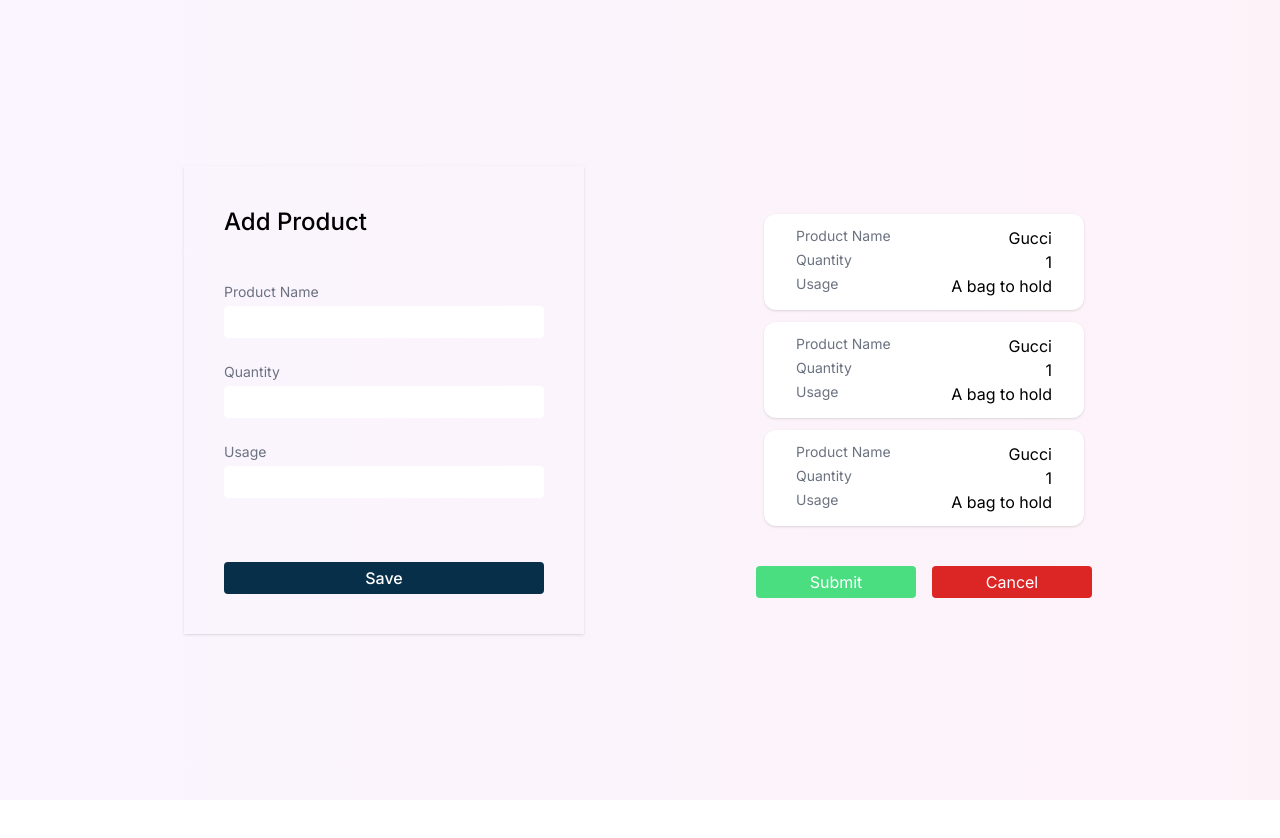
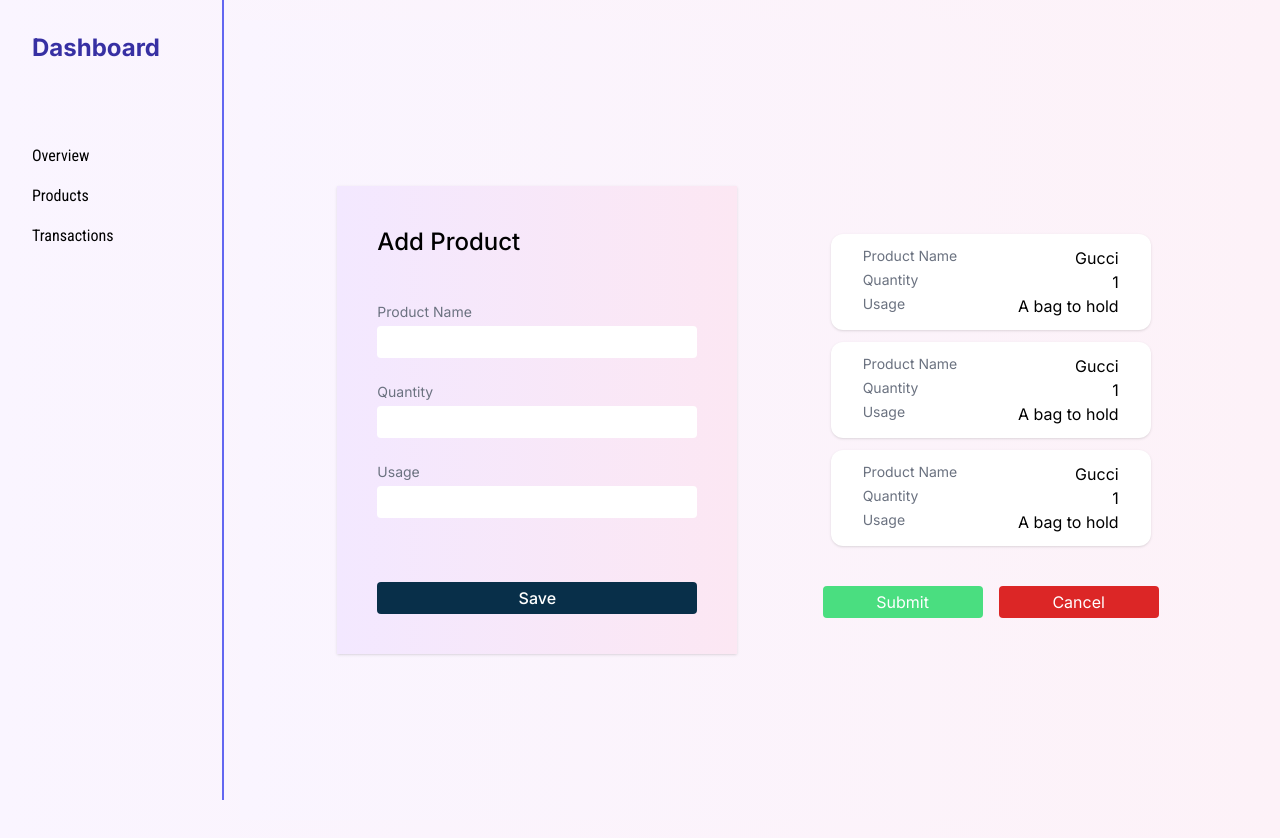
Before and after one commit to rutbirhanu/Inventory-Management, a Next.js app: page /products in a window 1280 px wide. Before the commit the page ends 800 px from the top, so only its background shows below. Built offline with nearby package versions, Linux system fonts and the light colour scheme.

Commit message:
include the nav bar in layout

```diff
--- a/src/app/layout.js
+++ b/src/app/layout.js
@@ -1,5 +1,13 @@
 import { Inter } from "next/font/google";
 import "./globals.css";
+import { Roboto_Condensed } from "next/font/google";
+
+const robotoCondensed = Roboto_Condensed({
+  weight: ['400', '700'],
+  subsets: ['latin'],
+  display: 'swap',
+});
+
 
 const inter = Inter({ subsets: ["latin"] });
 
@@ -11,7 +19,22 @@ export const metadata = {
 export default function RootLayout({ children }) {
   return (
     <html lang="en">
-      <body className={inter.className}>{children}</body>
-    </html>
+    <body
+      className={`${inter.className} flex bg-gradient-to-r from-purple-50 to-pink-50`}>
+      <aside className="flex flex-col w-56 p-8 fixed top-0 left-0 bottom-0 border-r-2 min-h-screen border-indigo-500">
+        <h2 className="text-2xl font-bold mb-20 text-indigo-800">Dashboard</h2>
+        <ul className="space-y-4">
+          <li className={robotoCondensed.className}>Overview</li>
+          <li className={robotoCondensed.className}>Products</li>
+          <li className={robotoCondensed.className}>Transactions</li>
+        </ul>
+      </aside>
+
+      <main className="flex-grow pl-60 p-5">
+        {children}
+      </main>
+    </body>
+  </html>
+
   );
 }
--- a/src/app/page.jsx
+++ b/src/app/page.jsx
@@ -12,14 +12,7 @@ const robotoCondensed = Roboto_Condensed({
 export default function Home() {
   return (
     <div className="container p-6 flex min-h-screen bg-gradient-to-r from-purple-50 to-pink-50">
-      <aside className="flex flex-col mr-20">
-        <h2 className="text-2xl font-bold mb-20 text-indigo-800">Dashboard</h2>
-        <ul className="space-y-4">
-          <li className={robotoCondensed.className}>Overview</li>
-          <li className={robotoCondensed.className} >Products</li>
-          <li className={robotoCondensed.className} >Transactions</li>
-        </ul>
-      </aside>
+
       <main className="container shadow-lg rounded-3xl p-5 border-indigo-600  bg-gradient-to-r from-purple-100 to-pink-100 ">
         <div className="flex flex-wrap gap-5">
         <Image src="https://datacopia.com/assets/images/Welcome/d.png" alt="chart" height={300} width={200} />
--- a/src/app/products/page.jsx
+++ b/src/app/products/page.jsx
@@ -2,7 +2,7 @@
 function page() {
   return (
     <div className="container min-h-screen bg-gradient-to-r from-purple-50 to-pink-50 flex flex-wrap p-4 justify-evenly items-center">
-      <div className="flex flex-col p-10 gap-1 shadow">
+      <div className="flex flex-col p-10 gap-1 shadow bg-gradient-to-r from-purple-100 to-pink-100">
         <h2 className="mb-10 text-2xl font-medium">Add Product</h2>
         <label htmlFor="name" className="text-sm text-gray-500">Product Name</label>
         <input type="text" id="name" className=" rounded mb-5 outline-none p-1 inline-block w-80" />
```
